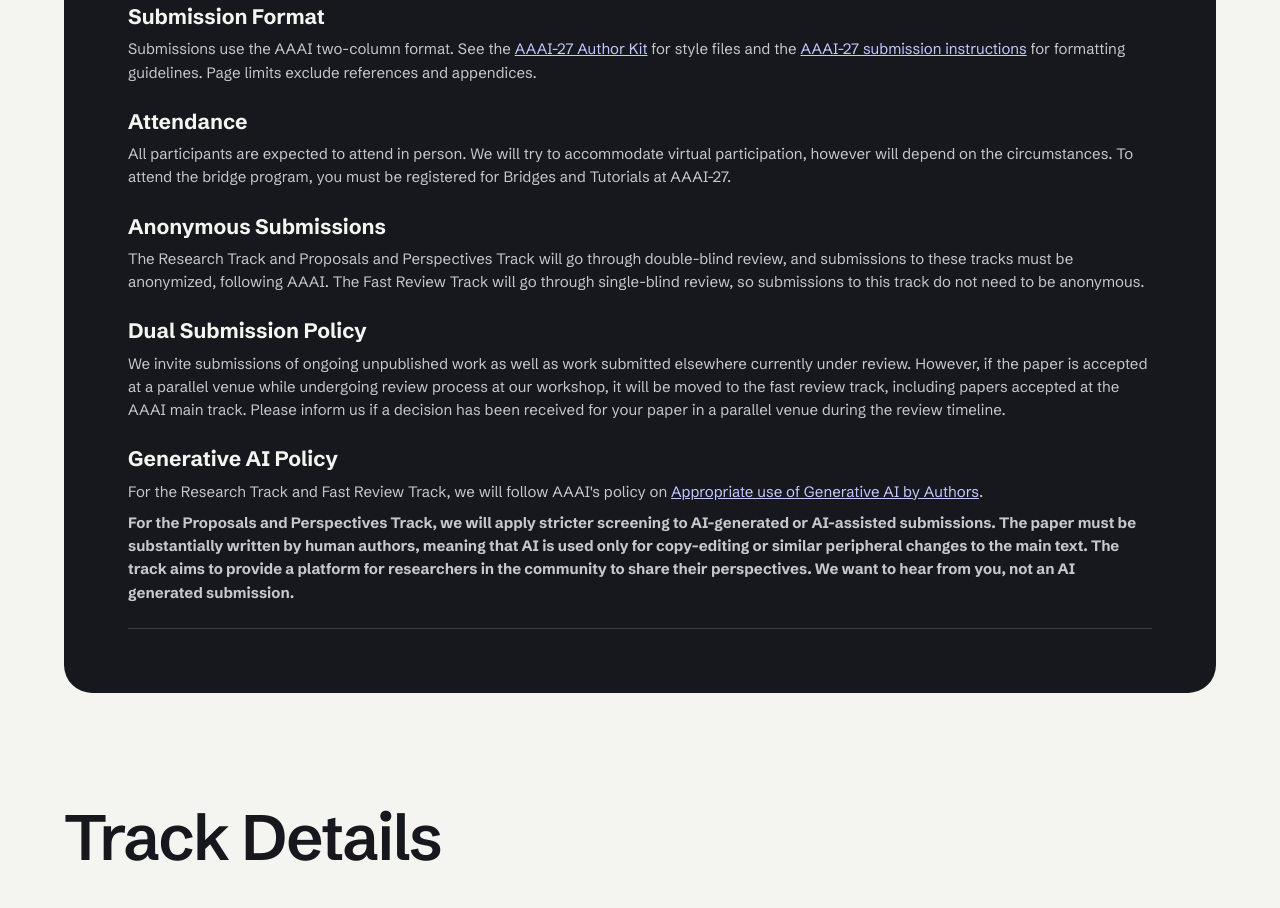
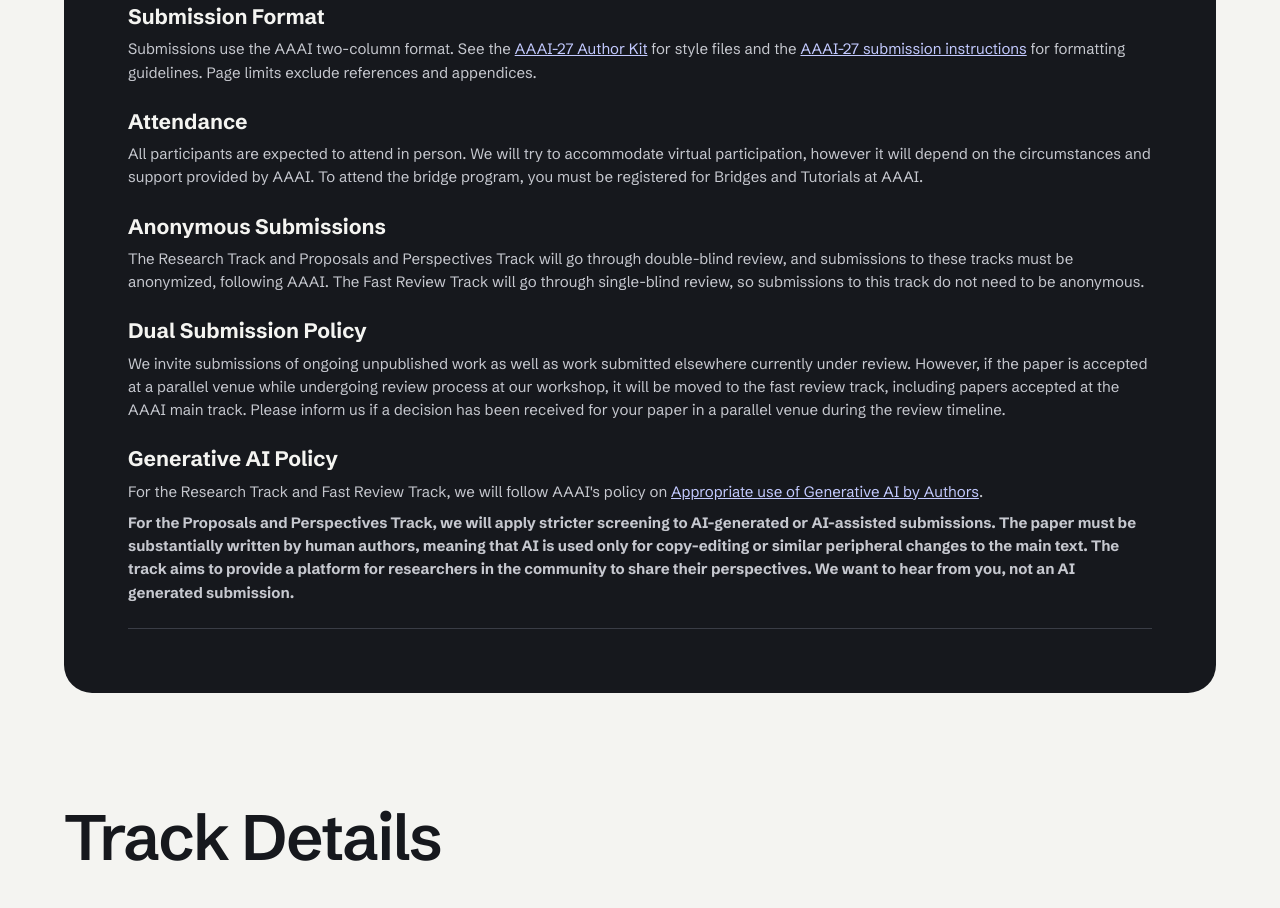
Before and after one commit to homogenization-in-ai/homogenization-in-ai.github.io, a plain HTML site: page aaai27/index.html in a window 1280 px wide. Shown: the part 3156-4064 px from the top of the page. Drawn offline with Linux system fonts and the light colour scheme.

Commit message:
Clarify workshop attendance requirements
Co-authored-by: Copilot <223556219+Copilot@users.noreply.github.com>

```diff
--- a/aaai27/index.html
+++ b/aaai27/index.html
@@ -212,7 +212,7 @@
       </div>
       <div class="attendance">
         <h3>Attendance</h3>
-        <p>All participants are expected to attend in person. We will try to accommodate virtual participation, however will depend on the circumstances. To attend the bridge program, you must be registered for Bridges and Tutorials at AAAI-27.</p>
+        <p>All participants are expected to attend in person. We will try to accommodate virtual participation, however it will depend on the circumstances and support provided by AAAI. To attend the bridge program, you must be registered for Bridges and Tutorials at AAAI.</p>
       </div>
       <div class="anonymous-submissions">
         <h3>Anonymous Submissions</h3>
```
